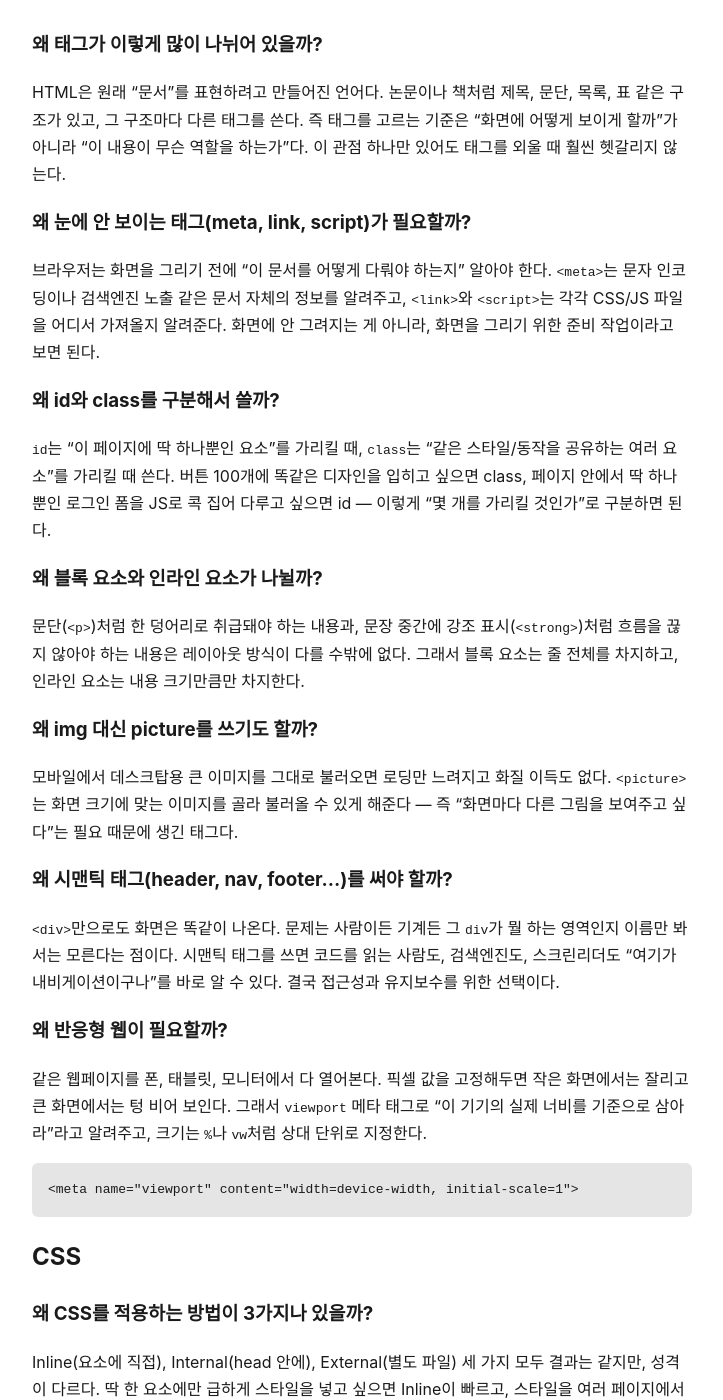
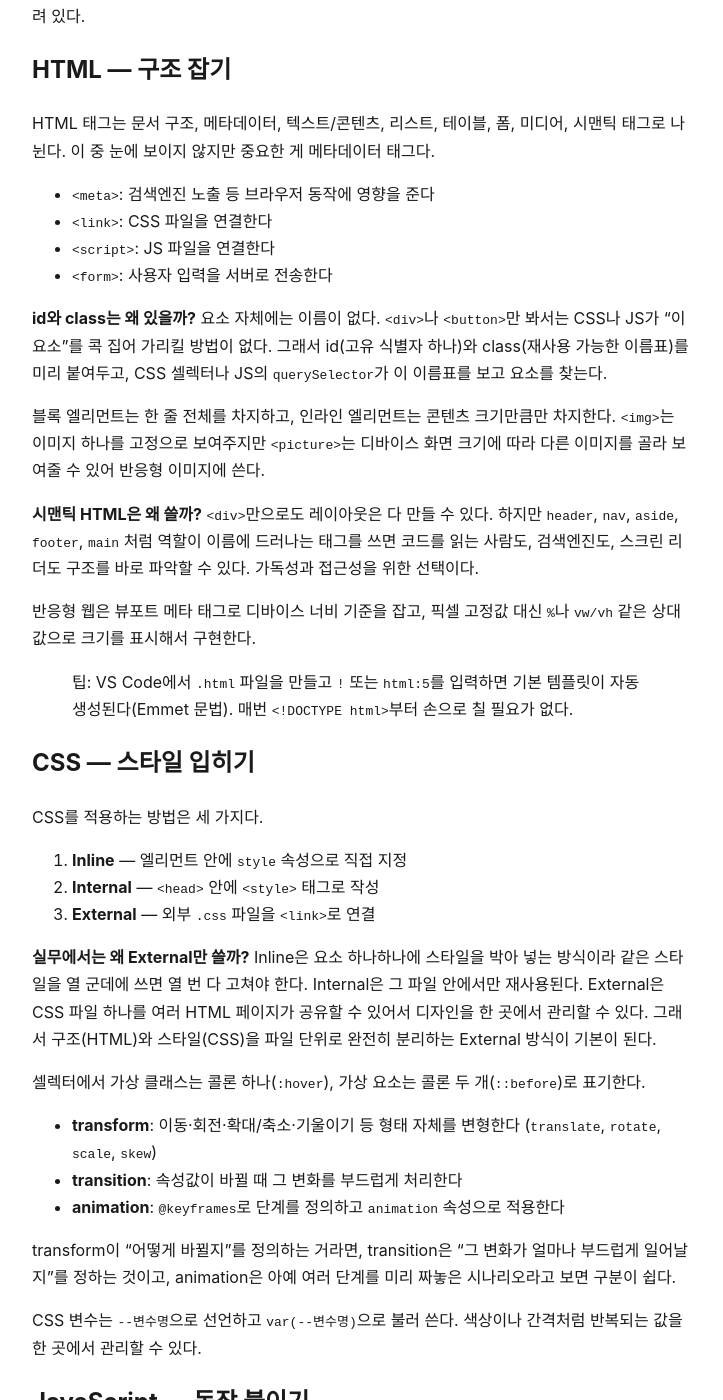
Before and after one commit to naneunmina/naneunmina.github.io, a Jekyll site: the page built from _posts/2026-07-29-html-css-js-basics.md, in a window 1280 px wide and 1400 px high, scrolled down 310 px. Shown: the whole window, without its empty margins (278-1001 px from the left). Built offline with Jekyll 4.4.1, drawn with Linux system fonts in a browser that asks for light colours; some of the changed text lies outside the part shown.

Commit message:
post: HTML/CSS/JS 글 사용자 원고로 교체

````diff
--- a/_posts/2026-07-29-html-css-js-basics.md
+++ b/_posts/2026-07-29-html-css-js-basics.md
@@ -1,86 +1,53 @@
 ---
 layout: post
-title: "HTML, CSS, JS 기초 정리"
+title: "HTML, CSS, JS 처음부터 정리하기"
 category: 학습기록
 ---
 
-HTML/CSS/JS를 처음 배우면 용어와 규칙이 쏟아져서 일단 외우고 넘어가기 쉽다. 근데 "왜 이렇게 되어있을까"를 한 번 짚고 넘어가면 훨씬 오래 기억에 남는다. 그 관점으로 정리해봤다.
+웹페이지 하나가 화면에 뜨기까지 세 가지 언어가 각자 역할을 나눠 맡는다. HTML은 뼈대, CSS는 스타일, JS는 동작이다. 이 셋을 왜 굳이 나눠서 쓰는지부터 이해하면 이후 개념들이 훨씬 잘 붙는다. 뼈대와 스타일과 동작을 한 파일에 다 몰아넣으면 유지보수가 안 되기 때문에, 세 언어는 "찾아낼 수 있게" 이름표를 붙여두고(HTML의 id·class) 그 이름표를 CSS와 JS가 각각 참조하는 구조로 맞물려 있다.
 
-## HTML
+## HTML — 구조 잡기
 
-### 왜 태그가 이렇게 많이 나뉘어 있을까?
+HTML 태그는 문서 구조, 메타데이터, 텍스트/콘텐츠, 리스트, 테이블, 폼, 미디어, 시맨틱 태그로 나뉜다. 이 중 눈에 보이지 않지만 중요한 게 메타데이터 태그다.
 
-HTML은 원래 "문서"를 표현하려고 만들어진 언어다. 논문이나 책처럼 제목, 문단, 목록, 표 같은 구조가 있고, 그 구조마다 다른 태그를 쓴다. 즉 태그를 고르는 기준은 "화면에 어떻게 보이게 할까"가 아니라 "이 내용이 무슨 역할을 하는가"다. 이 관점 하나만 있어도 태그를 외울 때 훨씬 헷갈리지 않는다.
+- `<meta>`: 검색엔진 노출 등 브라우저 동작에 영향을 준다
+- `<link>`: CSS 파일을 연결한다
+- `<script>`: JS 파일을 연결한다
+- `<form>`: 사용자 입력을 서버로 전송한다
 
-### 왜 눈에 안 보이는 태그(meta, link, script)가 필요할까?
+**id와 class는 왜 있을까?** 요소 자체에는 이름이 없다. `<div>`나 `<button>`만 봐서는 CSS나 JS가 "이 요소"를 콕 집어 가리킬 방법이 없다. 그래서 id(고유 식별자 하나)와 class(재사용 가능한 이름표)를 미리 붙여두고, CSS 셀렉터나 JS의 `querySelector`가 이 이름표를 보고 요소를 찾는다.
 
-브라우저는 화면을 그리기 전에 "이 문서를 어떻게 다뤄야 하는지" 알아야 한다. `<meta>`는 문자 인코딩이나 검색엔진 노출 같은 문서 자체의 정보를 알려주고, `<link>`와 `<script>`는 각각 CSS/JS 파일을 어디서 가져올지 알려준다. 화면에 안 그려지는 게 아니라, 화면을 그리기 위한 준비 작업이라고 보면 된다.
+블록 엘리먼트는 한 줄 전체를 차지하고, 인라인 엘리먼트는 콘텐츠 크기만큼만 차지한다. `<img>`는 이미지 하나를 고정으로 보여주지만 `<picture>`는 디바이스 화면 크기에 따라 다른 이미지를 골라 보여줄 수 있어 반응형 이미지에 쓴다.
 
-### 왜 id와 class를 구분해서 쓸까?
+**시맨틱 HTML은 왜 쓸까?** `<div>`만으로도 레이아웃은 다 만들 수 있다. 하지만 `header`, `nav`, `aside`, `footer`, `main` 처럼 역할이 이름에 드러나는 태그를 쓰면 코드를 읽는 사람도, 검색엔진도, 스크린 리더도 구조를 바로 파악할 수 있다. 가독성과 접근성을 위한 선택이다.
 
-`id`는 "이 페이지에 딱 하나뿐인 요소"를 가리킬 때, `class`는 "같은 스타일/동작을 공유하는 여러 요소"를 가리킬 때 쓴다. 버튼 100개에 똑같은 디자인을 입히고 싶으면 class, 페이지 안에서 딱 하나뿐인 로그인 폼을 JS로 콕 집어 다루고 싶으면 id — 이렇게 "몇 개를 가리킬 것인가"로 구분하면 된다.
+반응형 웹은 뷰포트 메타 태그로 디바이스 너비 기준을 잡고, 픽셀 고정값 대신 `%`나 `vw/vh` 같은 상대값으로 크기를 표시해서 구현한다.
 
-### 왜 블록 요소와 인라인 요소가 나뉠까?
+> 팁: VS Code에서 `.html` 파일을 만들고 `!` 또는 `html:5`를 입력하면 기본 템플릿이 자동 생성된다(Emmet 문법). 매번 `<!DOCTYPE html>`부터 손으로 칠 필요가 없다.
 
-문단(`<p>`)처럼 한 덩어리로 취급돼야 하는 내용과, 문장 중간에 강조 표시(`<strong>`)처럼 흐름을 끊지 않아야 하는 내용은 레이아웃 방식이 다를 수밖에 없다. 그래서 블록 요소는 줄 전체를 차지하고, 인라인 요소는 내용 크기만큼만 차지한다.
+## CSS — 스타일 입히기
 
-### 왜 img 대신 picture를 쓰기도 할까?
+CSS를 적용하는 방법은 세 가지다.
 
-모바일에서 데스크탑용 큰 이미지를 그대로 불러오면 로딩만 느려지고 화질 이득도 없다. `<picture>`는 화면 크기에 맞는 이미지를 골라 불러올 수 있게 해준다 — 즉 "화면마다 다른 그림을 보여주고 싶다"는 필요 때문에 생긴 태그다.
+1. **Inline** — 엘리먼트 안에 `style` 속성으로 직접 지정
+2. **Internal** — `<head>` 안에 `<style>` 태그로 작성
+3. **External** — 외부 `.css` 파일을 `<link>`로 연결
 
-### 왜 시맨틱 태그(header, nav, footer...)를 써야 할까?
+**실무에서는 왜 External만 쓸까?** Inline은 요소 하나하나에 스타일을 박아 넣는 방식이라 같은 스타일을 열 군데에 쓰면 열 번 다 고쳐야 한다. Internal은 그 파일 안에서만 재사용된다. External은 CSS 파일 하나를 여러 HTML 페이지가 공유할 수 있어서 디자인을 한 곳에서 관리할 수 있다. 그래서 구조(HTML)와 스타일(CSS)을 파일 단위로 완전히 분리하는 External 방식이 기본이 된다.
 
-`<div>`만으로도 화면은 똑같이 나온다. 문제는 사람이든 기계든 그 `div`가 뭘 하는 영역인지 이름만 봐서는 모른다는 점이다. 시맨틱 태그를 쓰면 코드를 읽는 사람도, 검색엔진도, 스크린리더도 "여기가 내비게이션이구나"를 바로 알 수 있다. 결국 접근성과 유지보수를 위한 선택이다.
+셀렉터에서 가상 클래스는 콜론 하나(`:hover`), 가상 요소는 콜론 두 개(`::before`)로 표기한다.
 
-### 왜 반응형 웹이 필요할까?
+- **transform**: 이동·회전·확대/축소·기울이기 등 형태 자체를 변형한다 (`translate`, `rotate`, `scale`, `skew`)
+- **transition**: 속성값이 바뀔 때 그 변화를 부드럽게 처리한다
+- **animation**: `@keyframes`로 단계를 정의하고 `animation` 속성으로 적용한다
 
-같은 웹페이지를 폰, 태블릿, 모니터에서 다 열어본다. 픽셀 값을 고정해두면 작은 화면에서는 잘리고 큰 화면에서는 텅 비어 보인다. 그래서 `viewport` 메타 태그로 "이 기기의 실제 너비를 기준으로 삼아라"라고 알려주고, 크기는 `%`나 `vw`처럼 상대 단위로 지정한다.
+transform이 "어떻게 바뀔지"를 정의하는 거라면, transition은 "그 변화가 얼마나 부드럽게 일어날지"를 정하는 것이고, animation은 아예 여러 단계를 미리 짜놓은 시나리오라고 보면 구분이 쉽다.
 
-```html
-<meta name="viewport" content="width=device-width, initial-scale=1">
-```
+CSS 변수는 `--변수명`으로 선언하고 `var(--변수명)`으로 불러 쓴다. 색상이나 간격처럼 반복되는 값을 한 곳에서 관리할 수 있다.
 
-## CSS
+## JavaScript — 동작 붙이기
 
-### 왜 CSS를 적용하는 방법이 3가지나 있을까?
-
-Inline(요소에 직접), Internal(head 안에), External(별도 파일) 세 가지 모두 결과는 같지만, 성격이 다르다. 딱 한 요소에만 급하게 스타일을 넣고 싶으면 Inline이 빠르고, 스타일을 여러 페이지에서 재사용하고 유지보수하려면 External이 낫다. 실무에서 External을 기본으로 쓰는 이유는 "스타일과 구조를 분리해두면 나중에 디자인만 바꾸기 쉽기 때문"이다.
-
-### 왜 셀렉터에 `:`와 `::`가 따로 있을까?
-
-`:hover`처럼 콜론 하나는 "요소의 특정 상태"를 가리키고(마우스가 올라간 상태 등), `::before`처럼 콜론 두 개는 "요소 안에 원래 없던 내용을 새로 만들어 넣는 것"을 가리킨다. 성격이 다른 두 가지를 구분하려고 표기법도 다르게 만든 것이다.
-
-### 왜 transform과 transition을 따로 쓸까?
-
-`transform`은 "모양을 어떻게 바꿀지"만 정의하고, `transition`은 "그 변화가 얼마나 부드럽게 일어날지"를 정의한다. 즉 하나는 결과, 하나는 과정을 담당한다. 그래서 둘을 같이 써야 "마우스를 올리면 버튼이 부드럽게 커진다" 같은 효과가 나온다.
-
-```css
-.box {
-  transition: transform 0.2s ease; /* 과정 */
-}
-.box:hover {
-  transform: scale(1.05); /* 결과 */
-}
-```
-
-### 왜 CSS 변수를 쓸까?
-
-브랜드 색상 하나를 버튼, 링크, 배경 등 20군데에 하드코딩해두면, 색을 바꿀 때마다 20군데를 다 찾아 고쳐야 한다. `--main-color` 하나로 값을 선언해두고 `var()`로 불러 쓰면, 값 하나만 바꿔도 전체에 반영된다. "값을 한 곳에서 관리하고 싶다"는 문제를 해결하려고 생긴 기능이다.
-
-```css
-:root {
-  --main-color: #3459e6;
-}
-button {
-  color: var(--main-color);
-}
-```
-
-## JavaScript
-
-### 왜 var 대신 let/const를 쓰라고 할까?
-
-`var`는 블록({ }) 안에서 선언해도 함수 전체 범위로 새어나간다. `if` 문 안에서 선언한 변수가 밖에서도 접근되는 식이라, 큰 코드에서는 어디서 값이 바뀌었는지 추적하기 어려워진다. `let`/`const`는 딱 그 블록 안에서만 유효해서 실수를 줄여준다. 그래서 지금은 재할당이 필요 없으면 `const`, 필요하면 `let`을 쓰고 `var`는 잘 안 쓴다.
+### 변수 선언: var, let, const
 
 | 키워드 | 범위 | 재할당 | 재선언 |
 |---|---|---|---|
@@ -88,48 +55,89 @@ button {
 | let | 블록 범위 | 가능 | 불가능 |
 | const | 블록 범위 | 불가능 | 불가능 |
 
-### 왜 `==` 대신 `===`를 쓰라고 할까?
+**요즘 var를 잘 안 쓰는 이유는 뭘까?** var는 함수 범위라서 `if`문이나 `for`문 블록 밖에서도 접근이 되고, 같은 이름으로 재선언까지 허용된다. 규모가 커지면 어디서 값이 바뀌었는지 추적하기 어려워진다. let/const는 블록 범위로 딱 그 중괄호 안에서만 살아있어서 실수를 줄여준다. 그래서 기본은 const, 재할당이 필요할 때만 let을 쓴다.
 
-`==`는 비교 전에 타입을 몰래 바꿔버린다. `0 == '0'`도 `true`가 되고, `'' == false`도 `true`가 된다. 이런 자동 형변환 규칙을 다 외우고 있지 않은 이상 예상 못 한 버그로 이어지기 쉽다. `===`는 타입까지 같아야 참이라, "내가 의도한 대로만 비교된다"는 확신을 준다.
+### 데이터 타입
 
-### 왜 for...in과 for...of가 따로 있을까?
+Primitive(string, number, bigint, boolean, undefined, null, symbol)와 Reference(object, array, function)로 나뉜다.
 
-객체는 "키가 있는 데이터"이고 배열은 "순서가 있는 데이터"라서, 순회하고 싶은 대상이 다르다. `for...in`은 객체의 키를 돌고, `for...of`는 배열이나 문자열처럼 순서가 있는 값을 돈다. 배열에 `for...in`을 쓰면 인덱스가 문자열로 나오는 등 예상과 다르게 동작할 수 있어서, 배열은 `for...of`(또는 `map`/`forEach`)를 쓰는 게 안전하다.
+symbol은 호출할 때마다 항상 새로운 고유값을 만들어내는 타입이다. 같은 이름으로 `Symbol('id')`를 두 번 만들어도 서로 다른 값 취급된다. 객체 프로퍼티 키가 다른 코드와 절대 충돌하지 않게 하고 싶을 때 쓴다.
 
-### 왜 객체를 함수에 넘기면 원본이 바뀔 수 있을까?
+### 비교 연산자: == vs ===
 
-숫자나 문자열 같은 원시 타입은 함수에 넘길 때 값이 통째로 복사된다(call by value) — 그래서 함수 안에서 바꿔도 원본은 그대로다. 반면 객체나 배열은 "어디에 있는지 주소"가 전달된다(call by sharing). 그래서 함수 안에서 객체의 프로퍼티를 바꾸면 원본에도 반영되지만, 매개변수 자체를 다른 객체로 통째로 바꿔치기하는 건 원본에 영향을 주지 않는다. 이 차이를 모르면 "분명 안 건드렸는데 원본이 바뀌었다" 같은 버그를 만나게 된다.
+`==`는 느슨한 비교로, 타입이 달라도 형변환을 해서 값만 같으면 true다. `===`는 엄격한 비교로 타입까지 같아야 true다.
+
+**왜 헷갈릴까?** `1 == '1'`은 true지만 `1 === '1'`은 false다. 문자열 `'1'`이 숫자 `1`로 형변환되기 때문이다. 이 형변환이 예상치 못한 버그를 만들기 쉬워서, 실무에서는 `===`를 기본으로 쓰고 정말 형변환이 필요한 경우에만 의도적으로 `==`를 쓴다.
+
+비트 연산자는 `<<`(왼쪽 시프트), `>>`(오른쪽 시프트, 부호 유지), `>>>`(오른쪽 시프트, 0으로 채움)가 있다.
+
+### 반복문: for...in vs for...of
+
+- `for...in`: 객체의 **속성(키)**을 순회한다
+- `for...of`: 배열, 문자열, Map, Set 같은 **이터러블의 값**을 순회한다
+
+**왜 헷갈릴까?** 둘 다 생김새가 비슷하고 "in/of 한 글자 차이"라 이름만 보면 구분이 안 된다. 기준은 하나다. 객체의 키가 필요하면 in, 컬렉션 안의 값 자체가 필요하면 of. 배열에 for...in을 쓰면 인덱스가 문자열로 나오는 등 예상과 다르게 동작할 수 있어서, 배열은 되도록 for...of나 배열 메소드를 쓰는 게 안전하다.
+
+### 함수: call by value vs call by sharing
+
+함수를 정의할 때 괄호 안에 적는 건 parameter(매개변수), 함수를 호출할 때 실제로 넘기는 값은 argument(인수)다.
+
+**call by value**는 원시 타입(string, number 등)을 넘길 때다. 함수 안에서 매개변수를 바꿔도 원본 변수는 영향을 받지 않는다. 값을 복사해서 넘기기 때문이다.
+
+**call by sharing**은 객체나 배열을 넘길 때다. 함수 안에서 프로퍼티를 변경하면 원본에도 반영되지만, 매개변수 자체를 다른 객체로 재할당하면 원본은 그대로다.
 
 ```js
-function addItem(list) {
-  list.push('new'); // 원본 배열이 그대로 바뀐다
+function updateCar(car) {
+  car.price = 0;        // 원본 객체의 프로퍼티 변경 → 원본에 반영됨
+  car = { price: 9999 }; // 매개변수 자체를 재할당 → 원본은 그대로
 }
-const items = ['a', 'b'];
-addItem(items);
-console.log(items); // ['a', 'b', 'new']
+const myCar = { price: 1000 };
+updateCar(myCar);
+console.log(myCar.price); // 0
 ```
 
-### 왜 호이스팅과 TDZ를 알아야 할까?
+**왜 헷갈릴까?** "객체는 참조로 넘어간다"는 말만 듣고 재할당까지 원본에 반영될 거라 착각하기 쉽다. 정확히는 객체에 대한 참조값 자체가 값으로 복사되어 넘어간다. 그래서 프로퍼티 변경은 같은 객체를 가리키므로 반영되지만, 매개변수를 통째로 바꾸는 건 그 지역 변수가 다른 곳을 가리키게 될 뿐 원본과의 연결이 끊긴다.
 
-JS 엔진은 코드를 실행하기 전에 변수/함수 선언을 미리 읽어들인다(호이스팅). `var`는 이때 `undefined`로 초기화까지 끝내버려서, 선언 위치보다 위에서 써도 에러 없이 `undefined`가 나온다 — 이게 오히려 버그를 조용히 숨긴다. `let`/`const`는 선언 전까지는 아예 접근을 막아버리는데(Temporal Dead Zone), 이건 "선언되지 않은 변수를 쓰는 실수"를 에러로 바로 알려주기 위한 안전장치다.
+### 배열과 오브젝트
 
-### 왜 addEventListener를 권장할까?
+배열은 `map`, `filter`, `reduce` 같은 메소드와 spread operator(`...`)를 주로 쓴다. 오브젝트는 `obj.name` 같은 프로퍼티, `obj.method()` 같은 메소드, 그리고 constructor로 구성된다.
 
-이벤트를 등록하는 방법은 세 가지다.
-
-1. HTML 속성 방식 (`<button onclick="...">`)
-2. DOM 프로퍼티 방식 (`el.onclick = ...`)
-3. `addEventListener`
-
-1번과 2번은 한 요소에 핸들러를 하나만 붙일 수 있어서, 나중에 다른 코드가 같은 이벤트를 또 등록하면 앞의 것이 덮어써진다. `addEventListener`는 여러 핸들러를 동시에 등록할 수 있고, 필요할 때 `removeEventListener`로 제거도 가능하다. 여러 스크립트가 같은 요소를 다뤄야 하는 실제 서비스에서는 이 차이가 꽤 중요해진다.
+예를 들어 물건 목록을 다루는 코드라면 목록 조회에 `filter`, 목록 렌더링에 `map`을 이렇게 쓸 수 있다.
 
 ```js
-const button = document.querySelector('#save');
-button.addEventListener('click', () => {
-  console.log('저장됨');
+// 특정 가격 이하의 항목만 필터링
+const cheapItems = items.filter((item) => item.price <= 2000);
+// 배열을 순회하며 화면에 렌더링할 HTML 조각 생성
+const listHTML = items.map((item) => `<li>${item.name} - ${item.price}만원</li>`).join('');
+```
+
+### 호이스팅 (Temporal Dead Zone)
+
+var는 선언부만 끌어올려지고 초기값은 undefined로 채워진다. let/const도 호이스팅되긴 하지만, 초기화되기 전 구간(Temporal Dead Zone, TDZ)에서 접근하면 에러가 난다. 함수 선언식(`function foo(){}`)은 통째로 호이스팅되어 선언 전에 호출해도 동작하지만, 함수 표현식(`const foo = function(){}`)은 변수 호이스팅 규칙을 따르므로 선언 전에 호출하면 에러가 난다.
+
+**왜 이런 게 있을까?** var로 선언한 변수를 선언문보다 앞에서 참조하면 에러 대신 `undefined`가 나온다. 이게 "선언했는데 왜 값이 없지"라는 혼란을 만든다. let/const는 아예 TDZ에서 접근을 막아버려서, "선언 전에 썼다"는 실수를 에러로 바로 잡아준다.
+
+### 내장 객체
+
+- **Date**: 날짜/시간을 다루는 내장 객체
+- **Set**: 중복을 허용하지 않는 값의 집합, 배열 중복 제거에 자주 쓴다
+- **Map**: 키-값 쌍을 저장하고 키로 어떤 타입이든 쓸 수 있다
+- **Math**: `Math.random()`, `Math.floor()` 등
+- **RegExp**: 특정 패턴의 문자열을 검사·추출·치환한다
+
+### DOM과 이벤트 핸들러
+
+`document.querySelector` 같은 메소드로 HTML 요소를 선택하고 조작하는 게 DOM 제어다. 이벤트를 등록하는 방법은 세 가지다.
+
+1. HTML 속성 방식 — `<button onclick="handleClick()">`
+2. DOM 프로퍼티 방식 — `el.onclick = handleClick` (핸들러 1개만 등록 가능, 나중에 등록한 게 이전 걸 덮어씀)
+3. `addEventListener` — 같은 요소에 여러 핸들러를 동시에 등록 가능
+
+**왜 addEventListener를 권장할까?** 앞의 두 방식은 요소마다 이벤트 핸들러를 하나만 가질 수 있다. 여러 기능을 붙이려면 하나의 함수 안에 다 몰아넣어야 한다. `addEventListener`는 같은 이벤트에 여러 개의 리스너를 독립적으로 추가·제거할 수 있어서 기능이 늘어나도 코드가 서로 얽히지 않는다.
+
+```js
+document.querySelector('#addBtn').addEventListener('click', () => {
+  items.push(newItem);
+  render();
 });
 ```
-
----
-
-결국 문법 하나하나는 "이런 문제를 겪었는데 그걸 이렇게 풀었다"는 결과물이다. 왜 이렇게 만들어졌는지를 알면, 새로운 문법을 만나도 "아 이것도 이런 문제를 풀려고 있는 거구나" 하고 훨씬 빨리 이해가 된다.
````
